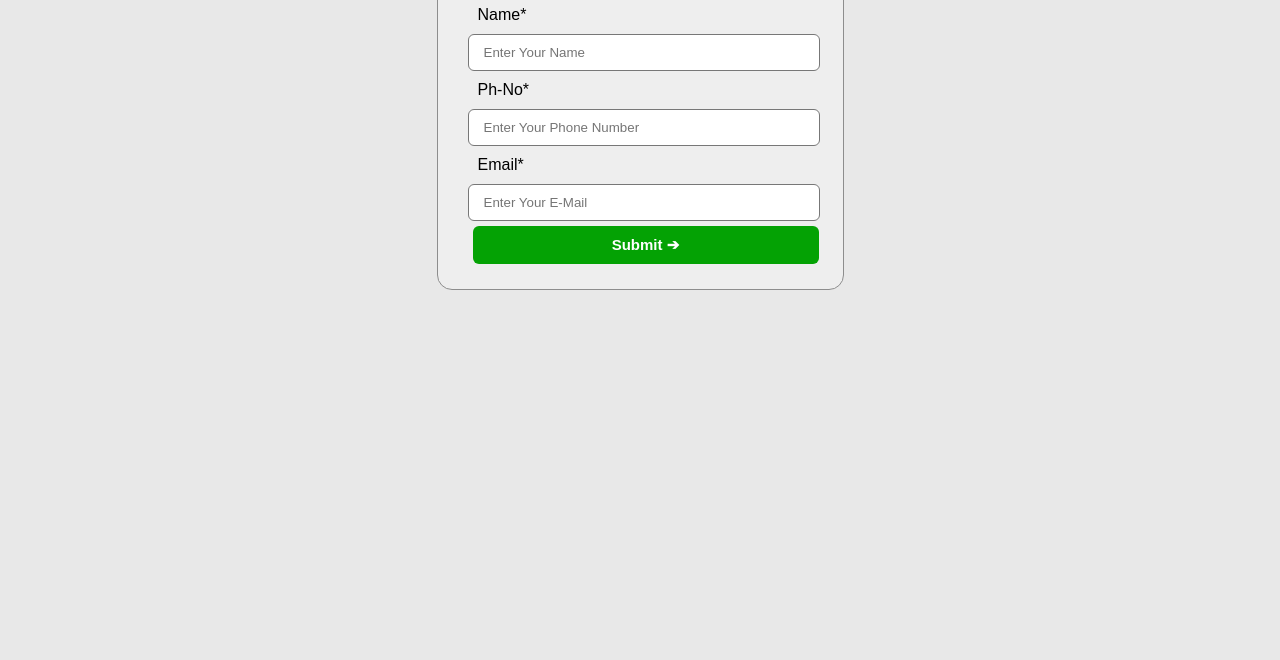
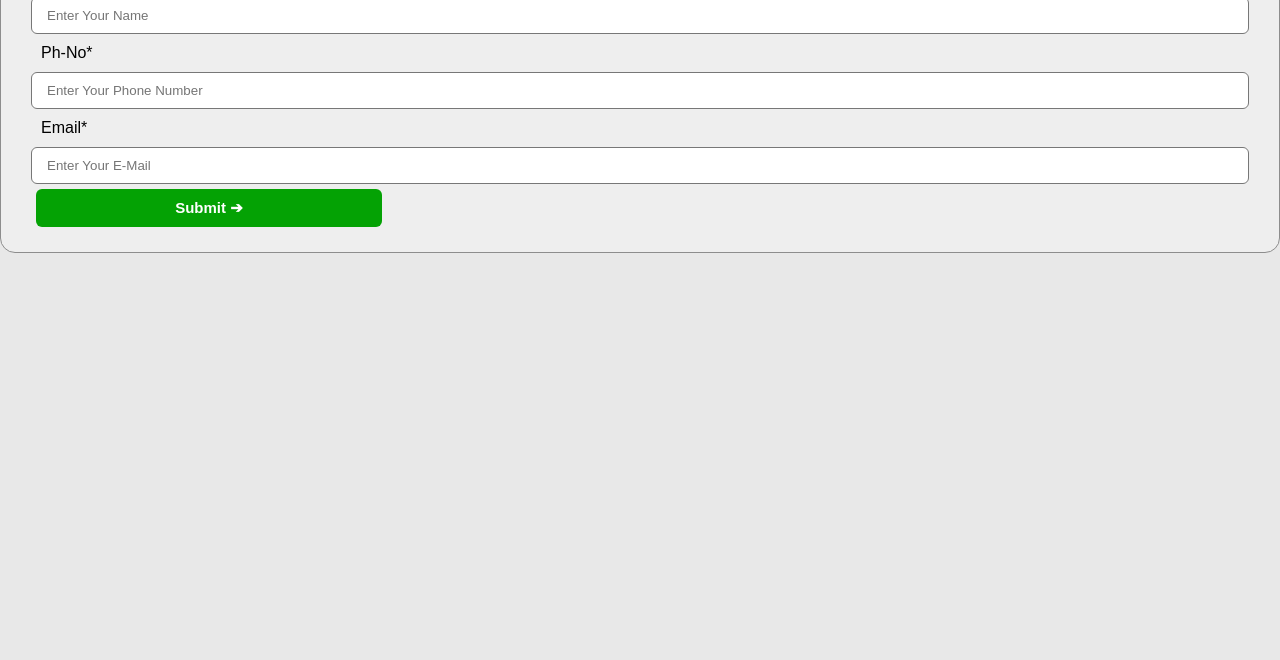
Before and after one commit to BRSolanki/Form-submission, a plain HTML site: page index.html in a window 1280 px wide. Shown: the part 140-800 px from the top of the page. Drawn offline with Linux system fonts and the light colour scheme.

Commit message:
update index.html

```diff
--- a/index.html
+++ b/index.html
@@ -1,7 +1,7 @@
 <!DOCTYPE html>
 <html>
 <head>
-	<title>Submit Product</title>
+	<title>Form</title>
 	<style>
         *{
             margin: 0;
@@ -28,7 +28,7 @@
             background-color: #eeeeee;
             padding: 20px 30px;
             overflow: hidden;
-            width: 345px;
+            width: auto;
             border-radius: 15px;
             top: 10px;
             border: 1px solid rgb(141, 141, 141);
@@ -48,7 +48,7 @@
 
         input{
             padding: 10px 15px;
-            width: 320px;
+            width: auto;
             margin-bottom: 0px;
             border-radius: 6px;
             border: 1px solid rgb(119, 119, 119);
```
